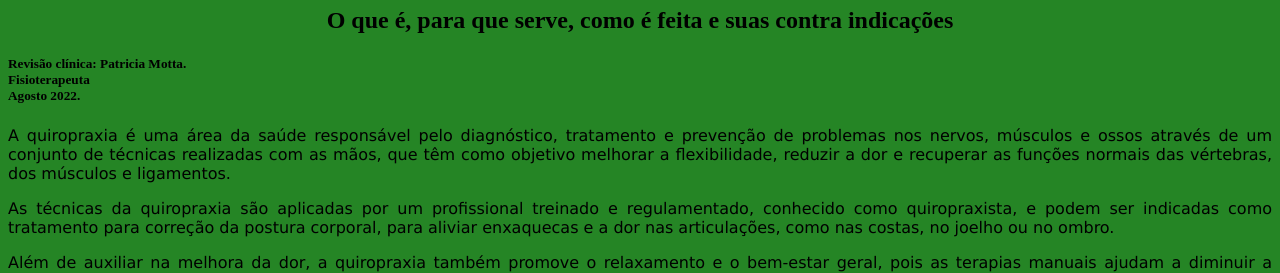
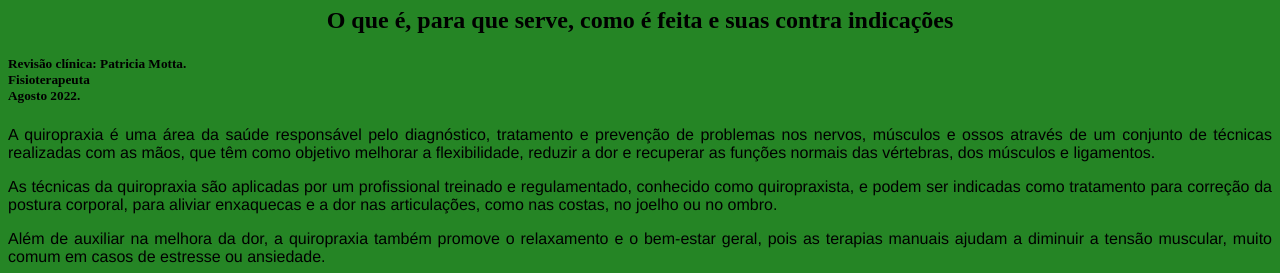
Before and after one commit to AntonioCarlos17/blog_teste, a plain HTML site: page assuntos.html in a window 1280 px wide. Shown: the part 317-590 px from the top of the page. Drawn offline with Linux system fonts and the light colour scheme.

Commit message:
mudança letra
mudança na font-family para Arial

```diff
--- a/_stilos/style.css
+++ b/_stilos/style.css
@@ -2,12 +2,13 @@
 
 body {
     background-color: rgb(37, 133, 37);
-    size:5px;
+
 }
 
 p{
-    font-family: 'Lucida Sans', 'Lucida Sans Regular', 'Lucida Grande', 'Lucida Sans Unicode', Geneva, Verdana, sans-serif;
+    font-family: 'Franklin Gothic Medium', 'Arial Narrow', Arial, sans-serif;
     text-align: justify;
+    size: 1px;
 }
 
 h1{
@@ -20,9 +21,7 @@ h2{
 }
 
 h5{
-
     text-align: left;
-    size: 2px;
 }
 /* Formatação de imagens com legendas*/
 
```
